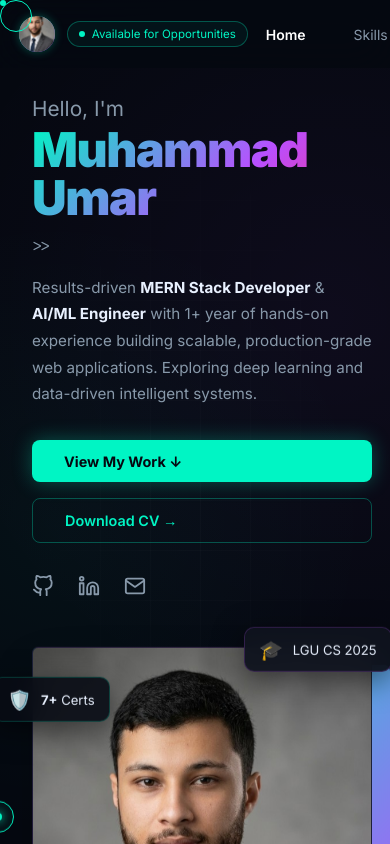
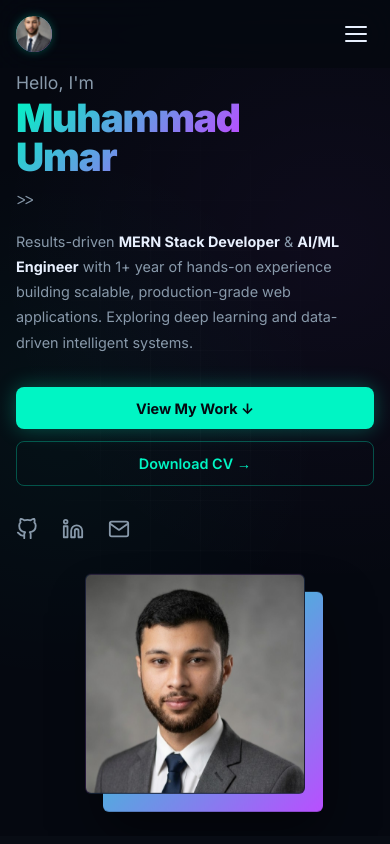
Before and after one commit to easylearn96/portfolio, a React (Vite) app: page / in a window 390 px wide. Shown: the top 844 px of the page. Built offline with nearby package versions, Linux system fonts and the light colour scheme.

Commit message:
feat: mobile responsive layout + hamburger menu + project images + profile photo

```diff
--- a/package.json
+++ b/package.json
@@ -6,7 +6,9 @@
   "scripts": {
     "dev": "vite",
     "build": "vite build",
-    "preview": "vite preview"
+    "preview": "vite preview",
+    "predeploy": "npm run build",
+    "deploy": "gh-pages -d dist"
   },
   "dependencies": {
     "react": "^18.3.1",
@@ -15,6 +17,7 @@
   },
   "devDependencies": {
     "@vitejs/plugin-react": "^4.3.1",
+    "gh-pages": "^6.1.1",
     "vite": "^5.4.0"
   }
 }
--- a/src/App.jsx
+++ b/src/App.jsx
@@ -180,6 +180,7 @@ const NAV_LABELS = { hero: 'Home', skills: 'Skills', experience: 'Experience', p
 export default function App() {
   const [filter, setFilter] = useState('All')
   const [formData, setFormData] = useState({ name: '', email: '', message: '' })
+  const [menuOpen, setMenuOpen] = useState(false)
   const filtered = filter === 'All' ? projects : projects.filter(p => p.category === filter)
   const activeSection = useActiveSection(NAV_SECTIONS)
   const scrollProgress = useScrollProgress()
@@ -200,9 +201,10 @@ export default function App() {
             Available for Opportunities
           </div>
         </div>
-        <div className="navbar-links">
+        <div className={`navbar-links${menuOpen ? ' mobile-open' : ''}`}>
           {NAV_SECTIONS.map(id => (
-            <a key={id} href={`#${id}`} className={activeSection === id ? 'nav-active' : ''}>
+            <a key={id} href={`#${id}`} className={activeSection === id ? 'nav-active' : ''}
+               onClick={() => setMenuOpen(false)}>
               {NAV_LABELS[id]}
             </a>
           ))}
@@ -213,9 +215,16 @@ export default function App() {
               <path d="M12 2C6.477 2 2 6.484 2 12.017c0 4.425 2.865 8.18 6.839 9.504.5.092.682-.217.682-.483 0-.237-.008-.868-.013-1.703-2.782.605-3.369-1.343-3.369-1.343-.454-1.158-1.11-1.466-1.11-1.466-.908-.62.069-.608.069-.608 1.003.07 1.531 1.032 1.531 1.032.892 1.53 2.341 1.088 2.91.832.092-.647.35-1.088.636-1.338-2.22-.253-4.555-1.113-4.555-4.951 0-1.093.39-1.988 1.029-2.688-.103-.253-.446-1.272.098-2.65 0 0 .84-.27 2.75 1.026A9.564 9.564 0 0112 6.844c.85.004 1.705.115 2.504.337 1.909-1.296 2.747-1.027 2.747-1.027.546 1.379.202 2.398.1 2.651.64.7 1.028 1.595 1.028 2.688 0 3.848-2.339 4.695-4.566 4.943.359.309.678.92.678 1.855 0 1.338-.012 2.419-.012 2.747 0 .268.18.58.688.482A10.019 10.019 0 0022 12.017C22 6.484 17.522 2 12 2z"/>
             </svg>
           </a>
-          <a href="#contact" className="hire-btn">Hire Me →</a>
+          <a href="#contact" className="hire-btn" onClick={() => setMenuOpen(false)}>Hire Me →</a>
+          <button className="hamburger" onClick={() => setMenuOpen(o => !o)} aria-label="Toggle menu">
+            <span className={menuOpen ? 'ham-open' : ''}></span>
+            <span className={menuOpen ? 'ham-open' : ''}></span>
+            <span className={menuOpen ? 'ham-open' : ''}></span>
+          </button>
         </div>
       </nav>
+      {/* Mobile menu overlay */}
+      {menuOpen && <div className="mobile-overlay" onClick={() => setMenuOpen(false)} />}
 
       {/* ══ HERO ══ */}
       <section className="hero" id="hero">
--- a/src/index.css
+++ b/src/index.css
@@ -547,24 +547,150 @@ a, button, input, textarea, select { cursor: none !important; text-decoration: n
 .footer-links a { font-size: 0.8rem; color: var(--muted2); transition: color 0.2s; }
 .footer-links a:hover { color: var(--cyan); }
 
-/* Responsive */
+/* ─── HAMBURGER BUTTON ─── */
+.hamburger {
+  display: none;
+  flex-direction: column; justify-content: center; align-items: center;
+  gap: 5px; width: 36px; height: 36px;
+  background: transparent; border: none; cursor: none !important;
+  padding: 4px; flex-shrink: 0;
+}
+.hamburger span {
+  display: block; width: 22px; height: 2px;
+  background: var(--text); border-radius: 2px;
+  transition: transform 0.3s, opacity 0.3s, width 0.3s;
+  transform-origin: center;
+}
+.hamburger span.ham-open:nth-child(1) { transform: translateY(7px) rotate(45deg); }
+.hamburger span.ham-open:nth-child(2) { opacity: 0; width: 0; }
+.hamburger span.ham-open:nth-child(3) { transform: translateY(-7px) rotate(-45deg); }
+
+/* ─── MOBILE OVERLAY ─── */
+.mobile-overlay {
+  position: fixed; inset: 0; z-index: 98;
+  background: rgba(0,0,0,0.5); backdrop-filter: blur(2px);
+}
+
+/* ─── TABLET (≤ 1024px) ─── */
 @media(max-width:1024px){
-  .hero,.section{padding-left:2rem;padding-right:2rem}
-  .hero{grid-template-columns:1fr;padding-top:6rem}
-  .hero-right{flex-direction:row;justify-content:center;flex-wrap:wrap}
-  .skills-grid{grid-template-columns:1fr}
-  .exp-edu-grid{grid-template-columns:1fr}
-  .projects-grid{grid-template-columns:1fr}
-  .certs-grid{grid-template-columns:repeat(2,1fr)}
-  .stats-section{grid-template-columns:repeat(2,1fr);padding:3rem 2rem}
-  .cta-section,.footer{padding-left:2rem;padding-right:2rem}
-  .form-row{grid-template-columns:1fr}
+  .hero { padding: 5.5rem 2rem 3rem; grid-template-columns: 1fr; gap: 2.5rem; }
+  .hero-right { justify-content: center; }
+  .section { padding: 4rem 2rem; }
+  .skills-grid { grid-template-columns: 1fr 1fr; }
+  .exp-edu-grid { grid-template-columns: 1fr; }
+  .projects-grid { grid-template-columns: repeat(2,1fr); }
+  .certs-grid { grid-template-columns: repeat(2,1fr); }
+  .stats-section { grid-template-columns: repeat(2,1fr); padding: 3rem 2rem; }
+  .cta-section { padding: 4rem 2rem; }
+  .footer { padding: 1.5rem 2rem; }
+  .form-row { grid-template-columns: 1fr; }
 }
-@media(max-width:640px){
-  .navbar{padding:0 1.2rem}
-  .navbar-links{gap:0.8rem}
-  .certs-grid{grid-template-columns:1fr}
-  .stats-section{grid-template-columns:1fr 1fr}
-  .footer{flex-direction:column;gap:1rem;text-align:center}
-  .hero-btns{flex-direction:column}
+
+/* ─── MOBILE (≤ 768px) ─── */
+@media(max-width:768px){
+  /* cursor off on touch */
+  html { cursor: auto; }
+  body { cursor: auto; }
+  a, button, input, textarea, select { cursor: auto !important; }
+  .cursor-dot, .cursor-circle { display: none; }
+
+  /* Navbar */
+  .navbar {
+    grid-template-columns: 1fr auto;
+    padding: 0 1rem;
+  }
+  .navbar-links {
+    position: fixed; top: 68px; left: 0; right: 0;
+    flex-direction: column;
+    background: rgba(5,8,16,0.98);
+    backdrop-filter: blur(20px);
+    border-bottom: 1px solid var(--border);
+    padding: 1rem 0;
+    gap: 0;
+    z-index: 99;
+    transform: translateY(-110%);
+    opacity: 0;
+    transition: transform 0.3s ease, opacity 0.2s ease;
+    pointer-events: none;
+  }
+  .navbar-links.mobile-open {
+    transform: translateY(0);
+    opacity: 1;
+    pointer-events: auto;
+  }
+  .navbar-links a {
+    height: auto;
+    padding: 0.85rem 1.5rem;
+    font-size: 1rem;
+    border-bottom: 1px solid rgba(26,37,64,0.4);
+    width: 100%;
+  }
+  .navbar-links a:last-child { border-bottom: none; }
+  .nav-avail { display: none; }
+  .hamburger { display: flex; }
+  .hire-btn { display: none; }
+  .nav-github { display: none; }
+
+  /* Hero */
+  .hero {
+    padding: 5rem 1.2rem 3rem;
+    grid-template-columns: 1fr;
+    min-height: auto;
+    gap: 2rem;
+  }
+  .hero-name { font-size: clamp(2.4rem, 10vw, 4rem); }
+  .hero-hello { font-size: 1.1rem; }
+  .hero-tagline { font-size: 0.9rem; }
+  .hero-btns { flex-direction: column; gap: 0.75rem; }
+  .btn-glow, .btn-ghost { width: 100%; justify-content: center; text-align: center; }
+  .hero-photo-wrap { width: 260px; height: 260px; }
+  /* Hide floating badges on mobile to prevent overflow */
+  .hero-badge-float { display: none; }
+  .hero-deco-dot { display: none; }
+  .scroll-indicator { display: none; }
+
+  /* Sections */
+  .section { padding: 3rem 1.2rem; }
+  .sec-title { font-size: clamp(1.6rem, 6vw, 2rem); }
+
+  /* Skills */
+  .skills-grid { grid-template-columns: 1fr; gap: 1rem; }
+  .skill-card { padding: 1.2rem; }
+
+  /* Projects */
+  .projects-grid { grid-template-columns: 1fr; gap: 1rem; }
+  .filter-bar { gap: 0.5rem; }
+  .filter-btn { padding: 0.4rem 1rem; font-size: 0.78rem; }
+
+  /* Certifications */
+  .certs-grid { grid-template-columns: 1fr; gap: 0.9rem; }
+
+  /* Stats */
+  .stats-section {
+    grid-template-columns: 1fr 1fr;
+    padding: 2.5rem 1.2rem;
+    gap: 1.5rem;
+  }
+
+  /* CTA / Contact */
+  .cta-section { padding: 3rem 1.2rem; }
+  .cta-title { font-size: clamp(1.8rem, 7vw, 2.5rem); }
+  .contact-form { padding: 0 0.2rem; }
+  .form-row { grid-template-columns: 1fr; }
+
+  /* Footer */
+  .footer {
+    flex-direction: column;
+    gap: 0.8rem;
+    text-align: center;
+    padding: 1.5rem 1.2rem;
+  }
 }
+
+/* ─── SMALL MOBILE (≤ 400px) ─── */
+@media(max-width:400px){
+  .hero { padding: 4.5rem 1rem 2.5rem; }
+  .hero-photo-wrap { width: 220px; height: 220px; }
+  .stats-section { grid-template-columns: 1fr; gap: 1.2rem; }
+  .skills-grid { grid-template-columns: 1fr; }
+}
--- a/vite.config.js
+++ b/vite.config.js
@@ -3,5 +3,6 @@ import react from '@vitejs/plugin-react'
 
 export default defineConfig({
   plugins: [react()],
+  base: "/portfolio/",
   assetsInclude: ['**/*.PNG'],
 })
```
Also changed, not shown: 1 other file (tests, documents, lock files or other folders).
